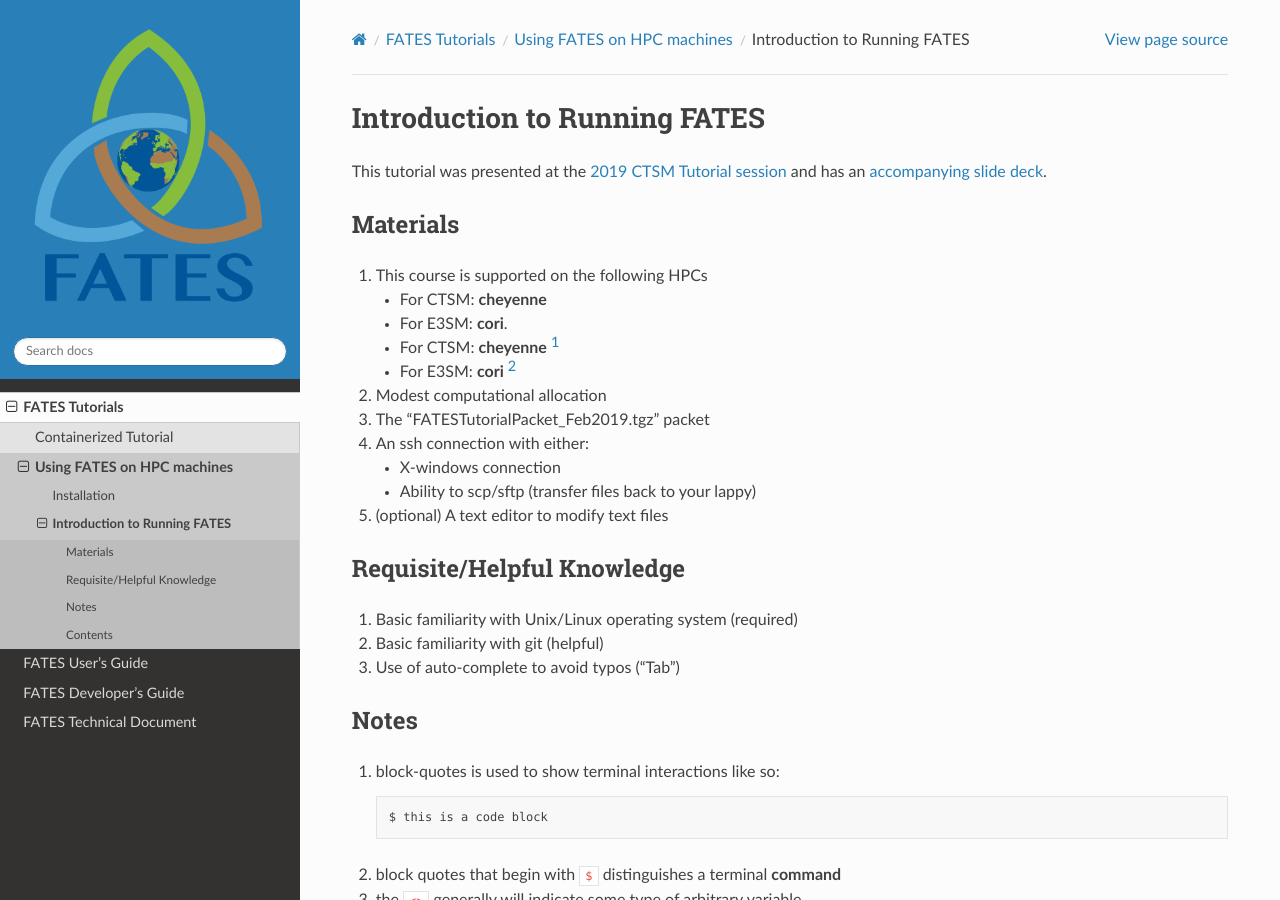
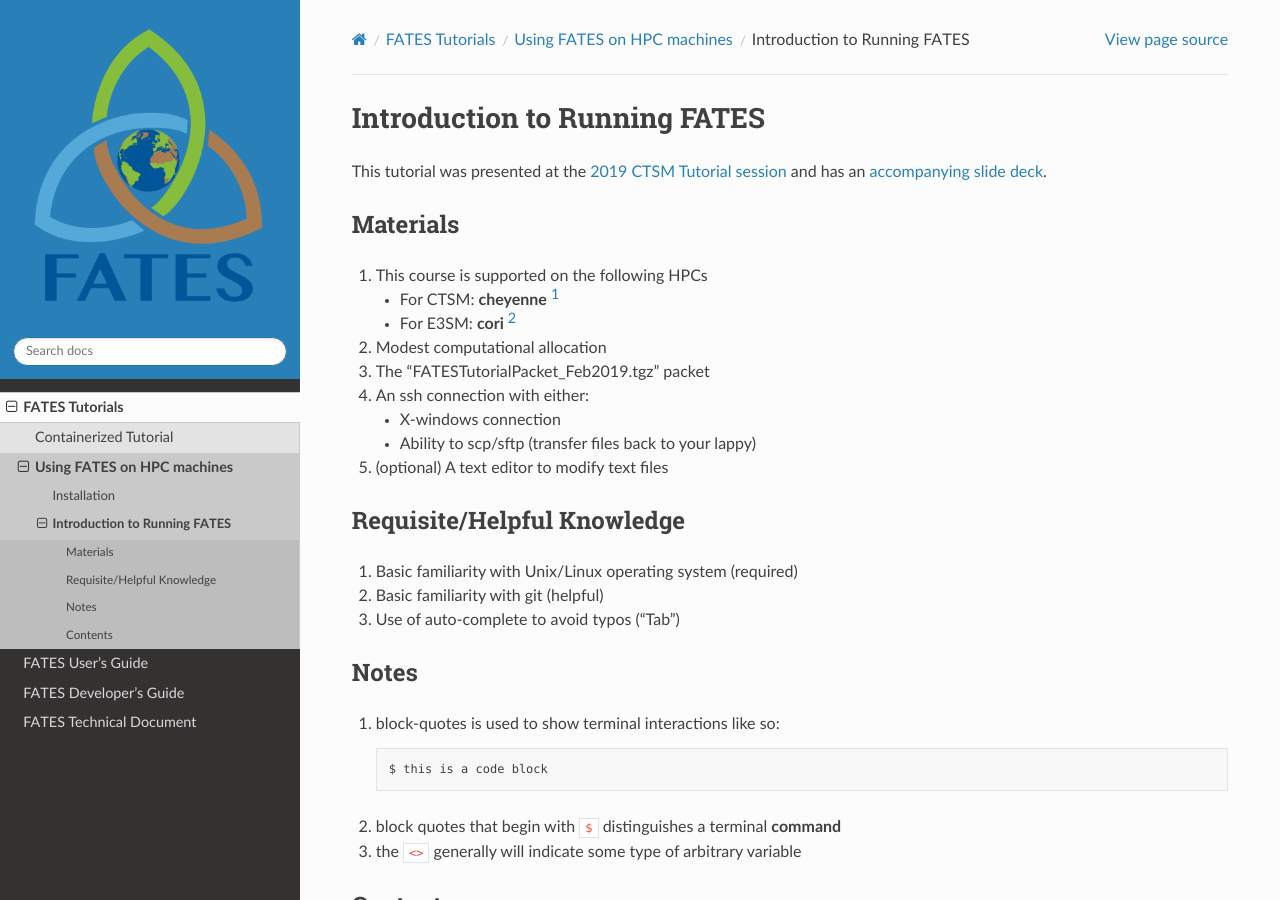
Before and after one commit to NGEET/fates-users-guide, a Sphinx documentation site: the page built from docs/source/tutorial/HPC/running-fates-walkthrough.rst, in a window 1280 px wide and 900 px high. Built offline with Sphinx 7.4.7 and the Read the Docs theme 3.1.0, drawn with Linux system fonts in a browser that asks for light colours.

Commit message:
correct bad stash pop merge

```diff
--- a/docs/source/tutorial/HPC/running-fates-walkthrough.rst
+++ b/docs/source/tutorial/HPC/running-fates-walkthrough.rst
@@ -10,8 +10,6 @@ Materials
 ^^^^^^^^^
 1. This course is supported on the following HPCs
 
-   * For CTSM: **cheyenne**
-   * For E3SM: **cori**.
    * For CTSM: **cheyenne** [#]_
    * For E3SM: **cori** [#]_
 
```
